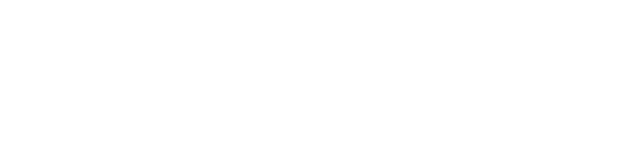
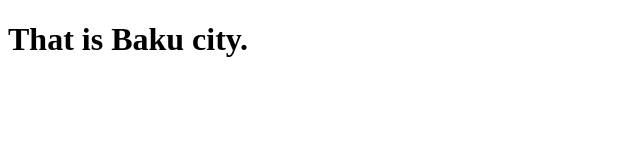
Before and after one commit to muradsalam/baku, a plain HTML site: page index.html in a window 1280 px wide. Shown: the whole page, without its empty margins (0-640 px from the left). Drawn offline with Linux system fonts and the light colour scheme.

Commit message:
h1 added

```diff
--- a/index.html
+++ b/index.html
@@ -7,6 +7,6 @@
     <title>Baku</title>
 </head>
 <body>
-
+    <h1>That is Baku city.</h1>
 </body>
 </html>
```
